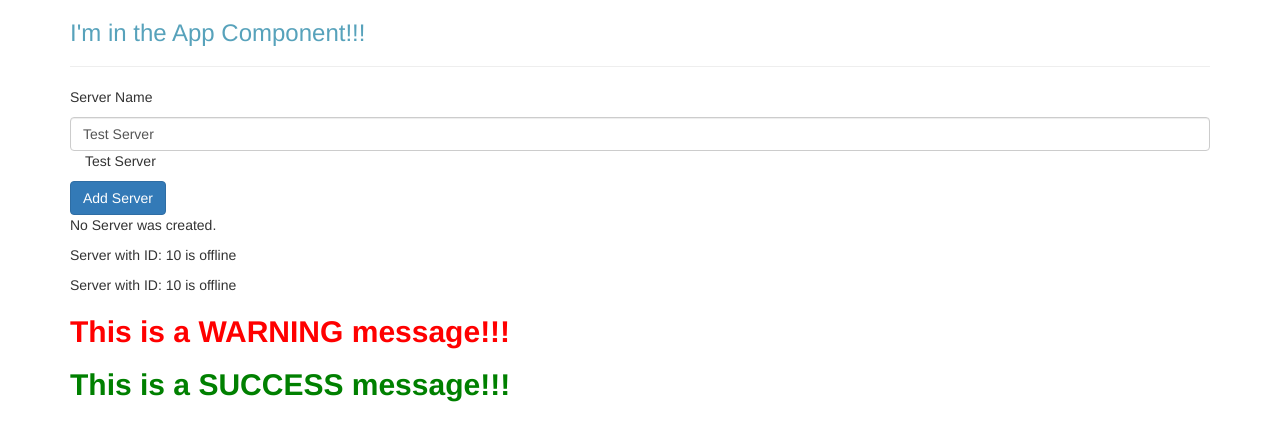
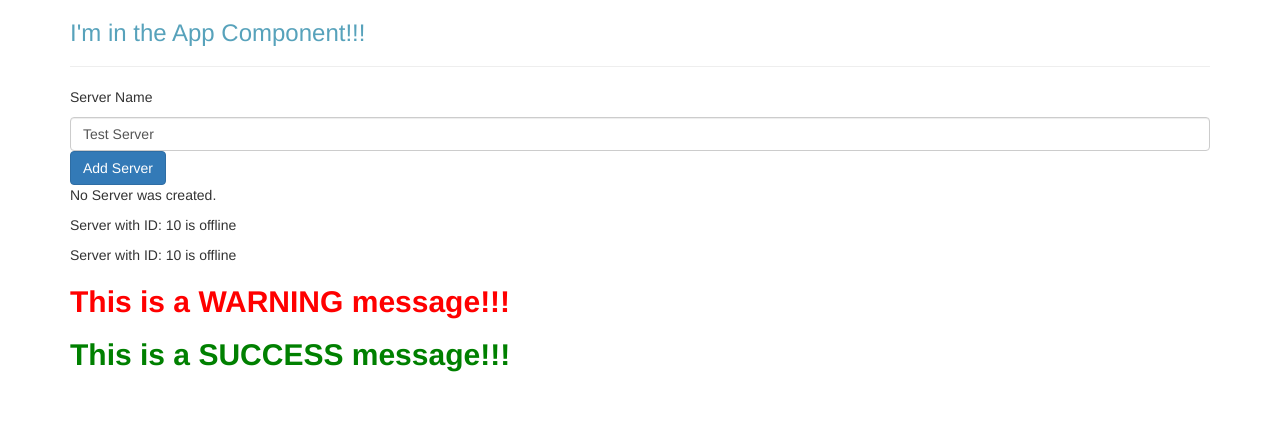
Before and after one commit to caylemh/udemy-angular, an Angular app: page / in a window 1280 px wide. Shown: the top 440 px of the page. Built offline with nearby package versions, Linux system fonts and the light colour scheme.

Commit message:
Databinding Completion

```diff
--- a/src/app/servers/servers.component.html
+++ b/src/app/servers/servers.component.html
@@ -4,7 +4,7 @@
 <input type="text"
     class= 'form-control'
     [(ngModel)] = 'serverName'>
-<p class='col-xs-12'>{{ serverName }}</p>
+<!-- <p class='col-xs-12'>{{ serverName }}</p> -->
 <button
     class='btn btn-primary'
     [disabled]='!allowNewServer'
--- a/src/app/servers/servers.component.ts
+++ b/src/app/servers/servers.component.ts
@@ -8,7 +8,7 @@
 export class ServersComponent implements OnInit {
   allowNewServer = false;
   serverCreationStatus = 'No Server was created.'
-  serverName = "Test Server";
+  serverName = 'Test Server';
 
   constructor() {
     setTimeout(() => {
@@ -20,7 +20,7 @@
   }
 
   onCreateServer = () => {
-    this.serverCreationStatus = 'Server was created!';
+    this.serverCreationStatus = 'Server was created! Name is ' + this.serverName;
     setTimeout(() => {
       this.serverCreationStatus = 'No Server was created.';
     }, 5000);
```
